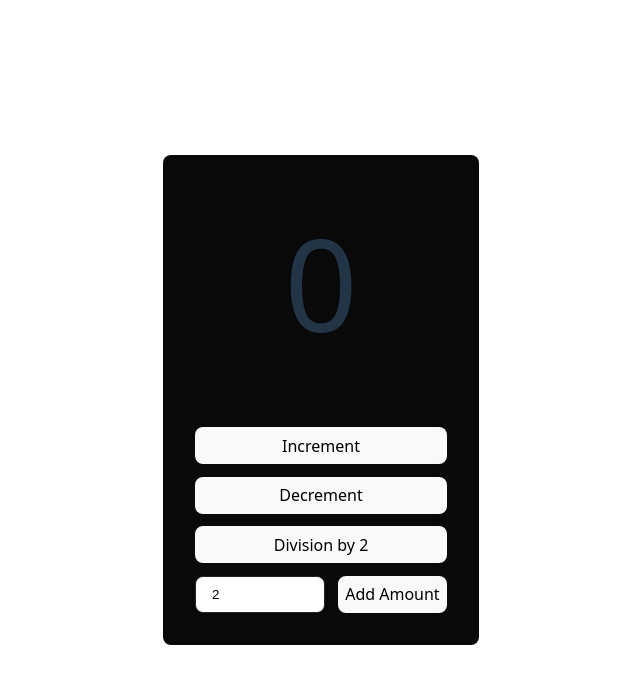
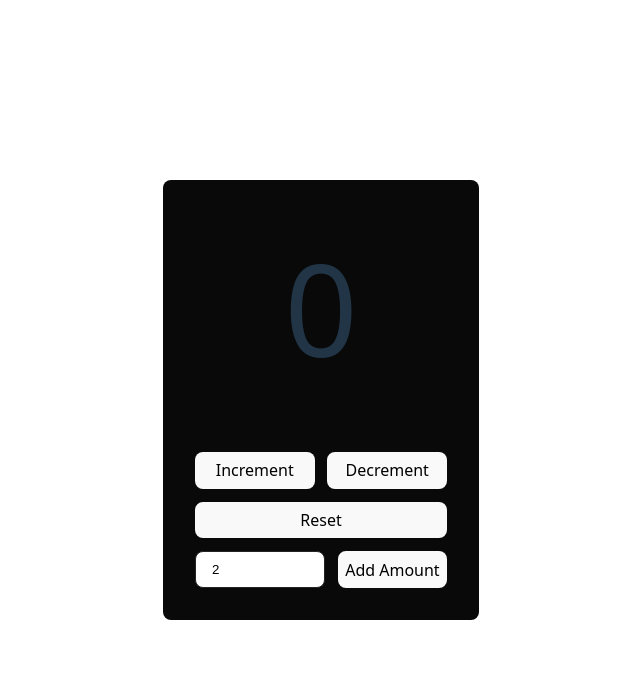
Before and after one commit to zhuk1707/react-redux-toolkit-practice, a React (Vite) app: page / in a window 1280 px wide. Shown: the top 684 px of the page, without its empty margins (319-959 px from the left). Built offline with nearby package versions, Linux system fonts and the light colour scheme.

Commit message:
add reset reducer, delete divisionByTwo reducer

```diff
--- a/src/components/Counter.tsx
+++ b/src/components/Counter.tsx
@@ -2,7 +2,7 @@ import styles from "./Counter.module.css"
 import {useState} from "react";
 import {useDispatch, useSelector} from "react-redux";
 import type {RootState} from "../store/store.ts";
-import {decrement, divisionByTwo, increment, incrementByAmount} from "../features/counter/counterSlice.ts";
+import {increment, decrement, reset, incrementByAmount} from "../features/counter/counterSlice.ts";
 
 export const Counter = () => {
   const count = useSelector((state: RootState) => state.counter.value)
@@ -21,19 +21,18 @@ export const Counter = () => {
             >
               Increment
             </button>
-          </div>
-          <div className={styles.counterControlWrapper}>
             <button
               onClick={() => dispatch(decrement())}
             >
               Decrement
             </button>
           </div>
+
           <div className={styles.counterControlWrapper}>
             <button
-              onClick={() => dispatch(divisionByTwo())}
+              onClick={() => dispatch(reset())}
             >
-              Division by 2
+              Reset
             </button>
           </div>
           <div className={styles.counterControlWrapper}>
--- a/src/features/counter/counterSlice.ts
+++ b/src/features/counter/counterSlice.ts
@@ -20,8 +20,8 @@ const counterSlice = createSlice({
       state.value -= 1
     },
 
-    divisionByTwo: (state) => {
-      state.value = Math.round(state.value / 2)
+    reset: (state) => {
+      state.value = 0
     },
     incrementByAmount: (state, action: PayloadAction<number>) => {
       state.value += action.payload
@@ -30,6 +30,6 @@ const counterSlice = createSlice({
 })
 
 // Action creators are generated for each case reducer function
-export const {increment, decrement, incrementByAmount, divisionByTwo} = counterSlice.actions
+export const {increment, decrement, incrementByAmount, reset} = counterSlice.actions
 
 export default counterSlice.reducer
```
